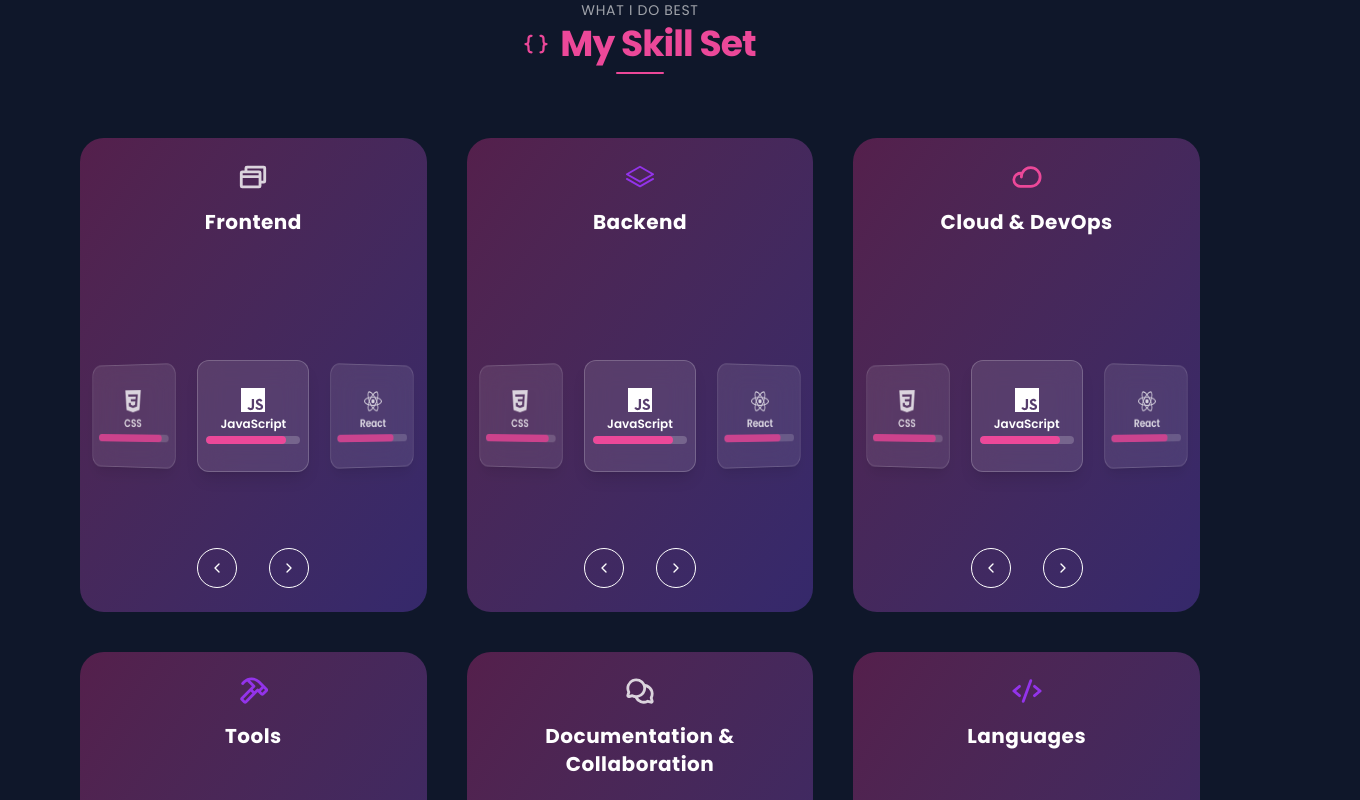
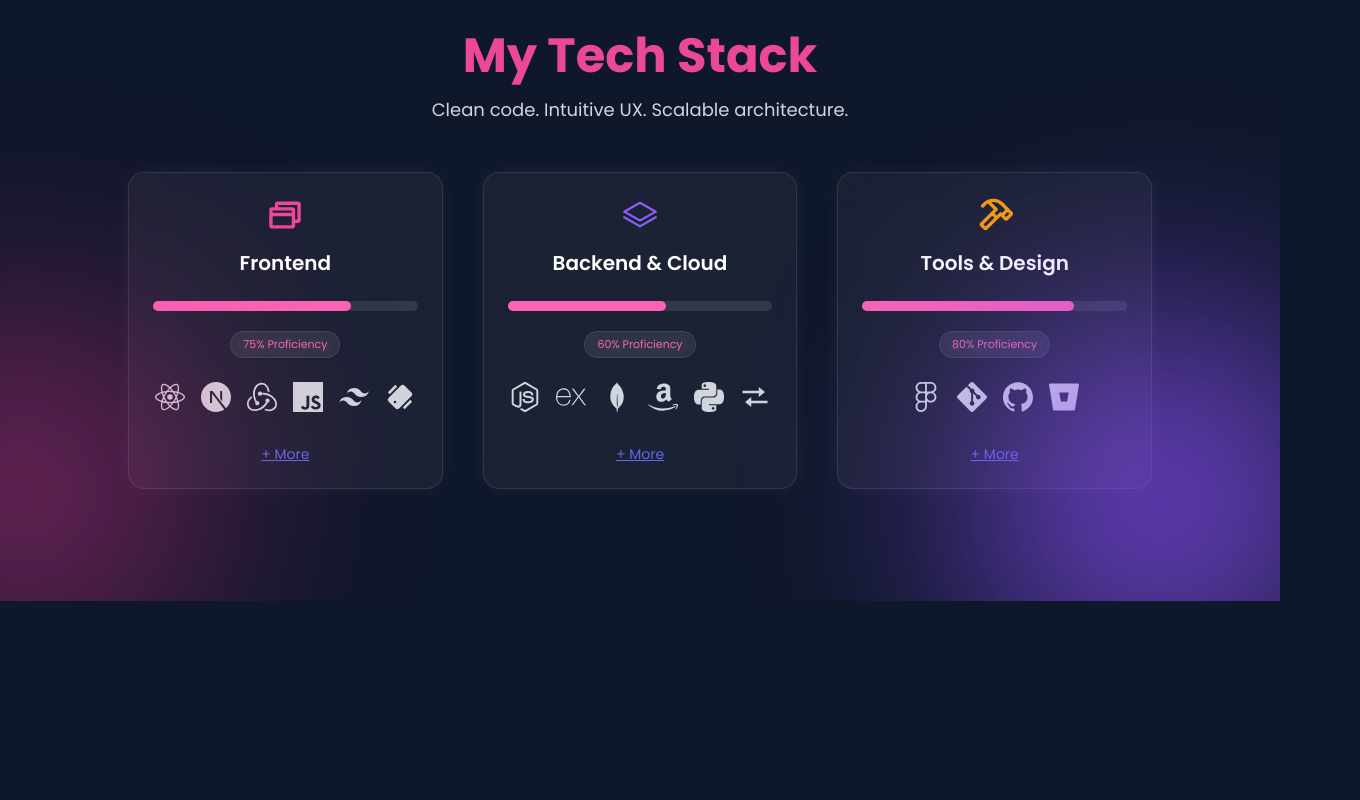
Before and after one commit to mahaamer/myPortfolio, a Next.js app: page / in a window 1280 px wide. Shown: the part 1680-2480 px from the top of the page, 1360 px wide, since content can reach past the window. After the commit the page ends 2281 px from the top, so only its background shows below. Built offline with nearby package versions, Linux system fonts and the light colour scheme.

Commit message:
enhance skills section

```diff
--- a/src/components/sections/Skills.tsx
+++ b/src/components/sections/Skills.tsx
@@ -1,160 +1,226 @@
 "use client"
 
 import { motion } from "framer-motion"
+import { useState } from "react"
+import type { IconType } from "react-icons"
+import { BiSolidMobileVibration, BiTransfer } from "react-icons/bi"
+import { PiBrowsersBold, PiHammerBold, PiStackSimple } from "react-icons/pi"
 import {
-	PiBracketsCurlyBold,
-	PiBrowsersBold,
-	PiChatsCircleBold,
-	PiCloudBold,
-	PiCodeBold,
-	PiHammerBold,
-	PiStackSimple,
-} from "react-icons/pi"
-import FrontendOrbit from "../ui/FrontendOrbit"
+	SiAdobeillustrator,
+	SiAdobexd,
+	SiAmazon,
+	SiBitbucket,
+	SiConfluence,
+	SiCss3,
+	SiDjango,
+	SiExpress,
+	SiFigma,
+	SiFirebase,
+	SiFlask,
+	SiGit,
+	SiGithub,
+	SiHtml5,
+	SiJavascript,
+	SiJest,
+	SiJira,
+	SiJquery,
+	SiMongodb,
+	SiMysql,
+	SiNextdotjs,
+	SiNodedotjs,
+	SiPython,
+	SiReact,
+	SiRedux,
+	SiSass,
+	SiTailwindcss,
+	SiTypescript,
+} from "react-icons/si"
 
-const skillGroups = [
+const GlitchGlow = ({ Icon }: { Icon: IconType }) => (
+	<motion.div
+		whileHover={{
+			scale: 1.2,
+		}}
+		transition={{ duration: 0.2 }}
+		className="text-3xl text-gray-300 hover:text-[#ec4899]"
+	>
+		<Icon />
+	</motion.div>
+)
+
+const skills = [
 	{
-		title: "Frontend",
-		icon: <PiBrowsersBold className="text-3xl text-white/80" />,
-		skills: ["HTML", "CSS", "JavaScript", "React", "Redux"],
-	},
-	{
-		title: "Backend",
-		icon: <PiStackSimple className="text-3xl text-accent-violet" />,
-		skills: [
-			"Node.js",
-			"Express.js",
-			"MongoDB",
-			"GraphQL",
-			"MySQL",
-			"REST APIs",
-			"Python",
-			"Flask",
-			"Django",
-			"Django REST Framework",
+		category: "Frontend",
+		icon: <PiBrowsersBold className="text-4xl text-[#ec4899]" />,
+		experience: "Advanced",
+		percentage: 75,
+		topSkills: [
+			{ name: "React", icon: SiReact },
+			{ name: "Next.js", icon: SiNextdotjs },
+			{ name: "Redux", icon: SiRedux },
+			{ name: "JavaScript", icon: SiJavascript },
+			{ name: "TailwindCSS", icon: SiTailwindcss },
+			{ name: "React Native", icon: BiSolidMobileVibration },
+		],
+		moreSkills: [
+			{ name: "TypeScript", icon: SiTypescript },
+			{ name: "CSS3", icon: SiCss3 },
+			{ name: "HTML5", icon: SiHtml5 },
+			{ name: "SASS", icon: SiSass },
+			{ name: "jQuery", icon: SiJquery },
+			{ name: "Jest", icon: SiJest },
 		],
 	},
 	{
-		title: "Cloud & DevOps",
-		icon: <PiCloudBold className="text-3xl text-accent-pink" />,
-		skills: [
-			"AWS (EC2, S3, Lambda, IAM, VPC, CloudFormation, CloudFront, RDS, ELB, CloudWatch)",
+		category: "Backend & Cloud",
+		icon: <PiStackSimple className="text-4xl text-[#8b5cf6]" />,
+		experience: "Intermediate",
+		percentage: 60,
+		topSkills: [
+			{ name: "Node.js", icon: SiNodedotjs },
+			{ name: "Express", icon: SiExpress },
+			{ name: "MongoDB", icon: SiMongodb },
+			{ name: "AWS", icon: SiAmazon },
+			{ name: "Python", icon: SiPython },
+			{ name: "Rest APIs", icon: BiTransfer },
+		],
+		moreSkills: [
+			{ name: "Flask", icon: SiFlask },
+			{ name: "Firebase", icon: SiFirebase },
+			{ name: "MySQL", icon: SiMysql },
+			{ name: "Django", icon: SiDjango },
 		],
 	},
 	{
-		title: "Tools",
-		icon: <PiHammerBold className="text-3xl text-accent-violet" />,
-		skills: [
-			"AutoCAD",
-			"Adobe Illustrator",
-			"Adobe XD",
-			"Figma",
-			"Git",
-			"GitHub",
-			"Bitbucket",
+		category: "Tools & Design",
+		icon: <PiHammerBold className="text-4xl text-[#f59e0b]" />,
+		experience: "Intermediate",
+		percentage: 80,
+		topSkills: [
+			{ name: "Figma", icon: SiFigma },
+			{ name: "Git", icon: SiGit },
+			{ name: "GitHub", icon: SiGithub },
+			{ name: "Bitbucket", icon: SiBitbucket },
 		],
-	},
-	{
-		title: "Documentation & Collaboration",
-		icon: <PiChatsCircleBold className="text-3xl text-white/80" />,
-		skills: ["Technical writing", "Jira", "Confluence", "Agile workflows"],
-	},
-	{
-		title: "Languages",
-		icon: <PiCodeBold className="text-3xl text-accent-violet" />,
-		skills: ["Arabic (Native)", "English (B2 – Upper Intermediate CEFR)"],
+		moreSkills: [
+			{ name: "Confluence", icon: SiConfluence },
+			{ name: "Jira", icon: SiJira },
+			{ name: "Adobe XD", icon: SiAdobexd },
+			{ name: "Illustrator", icon: SiAdobeillustrator },
+		],
 	},
 ]
 
-export default function Skills() {
+export default function SkillsSection() {
+	const [expanded, setExpanded] = useState<Record<string, boolean>>({})
+
+	const toggleMore = (category: string) => {
+		setExpanded((prev) => ({
+			...prev,
+			[category]: !prev[category],
+		}))
+	}
+
 	return (
 		<section
 			id="skills"
-			className="relative w-full min-h-screen px-6 md:px-20 py-20 bg-background text-neutral-white"
-			aria-labelledby="skills-heading"
+			className="relative w-full px-6 py-20 md:py-28 bg-[#0f172a] overflow-hidden"
 		>
-			<div className="max-w-6xl mx-auto text-center">
-				{/* Fancy Smart Heading */}
-				<motion.div
+			<div className="max-w-5xl mx-auto text-center">
+				<motion.h2
+					className="text-3xl md:text-5xl font-bold mb-4 text-[#ec4899]"
 					initial={{ opacity: 0, y: 20 }}
 					whileInView={{ opacity: 1, y: 0 }}
 					transition={{ duration: 0.6 }}
-					viewport={{ once: true }}
-					className="flex flex-col items-center mb-16"
 				>
-					<span className="text-sm uppercase tracking-wider text-white/60">
-						What I Do Best
-					</span>
-					<div className="flex items-center gap-3 mt-1">
-						<PiBracketsCurlyBold className="text-2xl text-accent-pink" />
-						<h2
-							id="skills-heading"
-							className="text-3xl md:text-4xl font-extrabold text-accent-pink tracking-tight"
-						>
-							My Skill Set
-						</h2>
-					</div>
-					<div className="w-12 h-[2px] bg-accent-pink mt-2 rounded-full" />
-				</motion.div>
+					My Tech Stack
+				</motion.h2>
+				<motion.p
+					className="text-gray-300 text-base md:text-lg mb-12"
+					initial={{ opacity: 0, y: 20 }}
+					whileInView={{ opacity: 1, y: 0 }}
+					transition={{ duration: 0.6 }}
+				>
+					Clean code. Intuitive UX. Scalable architecture.
+				</motion.p>
 
-				{/* Skill Grid */}
-				<div className="grid gap-10 sm:grid-cols-2 lg:grid-cols-3">
-					{skillGroups.map((group, idx) => (
-						<motion.div
-							key={idx}
-							className="group bg-gradient-to-br from-pink-500/30 to-violet-500/30 rounded-3xl p-6 flex flex-col items-center hover:scale-[1.05] transition-transform duration-300"
-							initial={{ opacity: 0, y: 30 }}
-							whileInView={{ opacity: 1, y: 0 }}
-							transition={{ duration: 0.6, delay: idx * 0.1 }}
-							viewport={{ once: true }}
-							role="group"
-							aria-labelledby={`group-${idx}`}
-						>
-							{/* Icon */}
-							<div className="mb-4 transition-transform duration-300 group-hover:scale-110">
-								{group.icon}
-							</div>
+				<div className="grid grid-cols-1 sm:grid-cols-2 md:grid-cols-3 gap-10">
+					{skills.map(
+						({ category, icon, topSkills, moreSkills, percentage }, index) => (
+							<motion.div
+								key={category}
+								className=" flex flex-col items-center space-y-4  hover:scale-[1.03] hover:ring-2 hover:ring-[#6366f1] duration-300 rounded-2xl p-6 bg-white/5 backdrop-blur-md border border-white/10 shadow-[0_0_20px_rgba(255,255,255,0.05)] hover:shadow-[0_0_30px_rgba(255,255,255,0.1)] transition"
+								initial={{ opacity: 0, y: 40 }}
+								whileInView={{ opacity: 1, y: 0 }}
+								viewport={{ once: true }}
+								transition={{ delay: index * 0.2, duration: 0.6 }}
+							>
+								<div className="text-4xl">{icon}</div>
+								<h3 className="text-xl font-semibold text-white">{category}</h3>
+								<div className="w-full bg-white/10 rounded-full h-2.5 mt-2">
+									<div
+										className="bg-pink-400 h-2.5 rounded-full transition-all duration-700"
+										style={{ width: `${percentage}%` }}
+									/>
+								</div>
+								<div className="relative w-full text-center mt-1">
+									<span className="inline-block px-3 py-1 text-[11px] font-medium text-pink-400 bg-white/5 border border-white/10 rounded-full shadow-sm backdrop-blur-sm">
+										{percentage}% Proficiency
+									</span>
+								</div>
 
-							{/* Title */}
-							<h3
-								id={`group-${idx}`}
-								className="text-xl font-bold text-white mb-4 transition-all duration-300 group-hover:text-accent-pink group-hover:underline underline-offset-4 tracking-wide"
-							>
-								{group.title}
-							</h3>
+								<div className="flex flex-wrap justify-center gap-4 mt-2">
+									{[
+										...topSkills,
+										...(expanded[category] ? moreSkills : []),
+									].map(({ name, icon: Icon }, i) => (
+										<div key={i} className="relative group cursor-pointer z-20">
+											<GlitchGlow Icon={Icon} />
+											<span className="absolute top-full mt-2 left-1/2 transform -translate-x-1/2 scale-0 group-hover:scale-100 transition-all text-xs bg-[#111827] text-white px-2 py-1 rounded-md shadow-sm pointer-events-none whitespace-nowrap">
+												{name}
+											</span>
+										</div>
+									))}
+								</div>
 
-							{/* Content */}
-							{group.title === "Frontend" || "Backend" ? (
-								<FrontendOrbit />
-							) : (
-								<ul className="text-sm text-neutral-slate space-y-1 text-left">
-									{group.skills.map((skill, i) => (
-										<li
-											key={i}
-											className="before:content-['•'] before:mr-2 before:text-accent-pink"
-										>
-											{skill}
-										</li>
-									))}
-								</ul>
-							)}
-						</motion.div>
-					))}
+								{moreSkills.length > 0 && (
+									<button
+										onClick={() => toggleMore(category)}
+										className="text-sm mt-4 text-[#6366f1] underline hover:text-[#4f46e5] transition-colors"
+									>
+										{expanded[category] ? "Show Less" : "+ More"}
+									</button>
+								)}
+							</motion.div>
+						)
+					)}
 				</div>
 			</div>
+			<motion.div
+				animate={{
+					opacity: [0.8, 0.5, 0.8],
+					scale: [0.9, 1, 0.9],
+				}}
+				transition={{
+					duration: 6,
+					repeat: Infinity,
+					ease: "easeInOut",
+				}}
+				className="absolute -bottom-10 -left-32 w-[300px] h-[300px] bg-pink-500 rounded-full blur-[150px] opacity-20 z-0"
+			/>
 
-			{/* Blurred background accents */}
-			<div
-				className="absolute -top-10 -left-10 w-40 h-40 bg-accent-pink/10 rounded-full blur-3xl"
-				aria-hidden="true"
-			/>
-			<div
-				className="absolute -top-80 -right-20 w-80 h-80 bg-accent-pink/40 rounded-full blur-3xl"
-				aria-hidden="true"
-			/>
-			<div
-				className="absolute bottom-0 -right-20 w-56 h-56 bg-accent-violet/10 rounded-full blur-2xl"
-				aria-hidden="true"
+			<motion.div
+				animate={{
+					opacity: [0.8, 0.5, 0.8],
+					scale: [0.95, 1, 0.95],
+				}}
+				transition={{
+					duration: 7,
+					repeat: Infinity,
+					repeatDelay: 1,
+					ease: "easeInOut",
+				}}
+				className="absolute bottom-[-100px] right-[-80px] w-[400px] h-[400px] bg-violet-500 rounded-full blur-[120px] opacity-20 z-0"
 			/>
 		</section>
 	)
```
